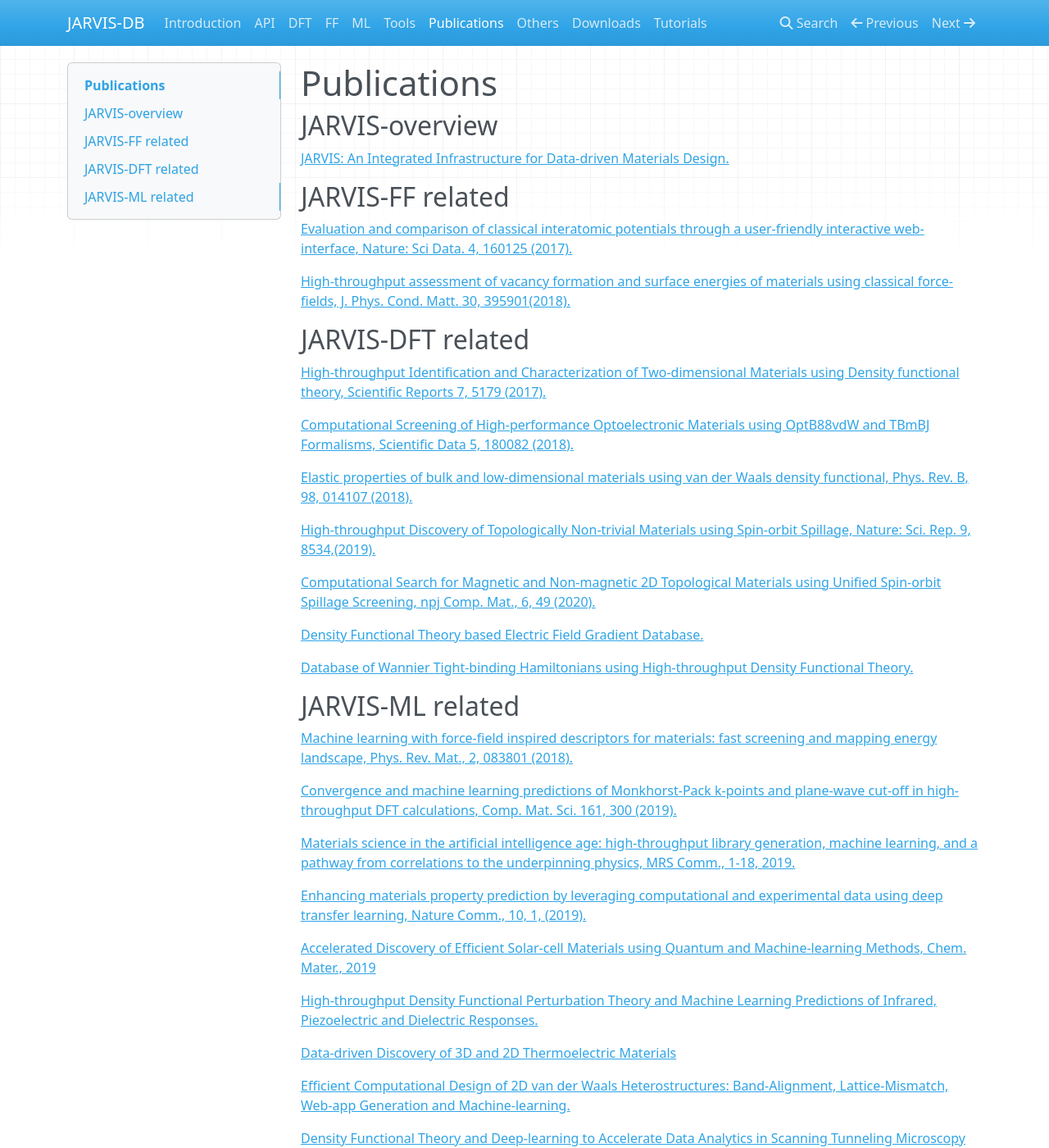
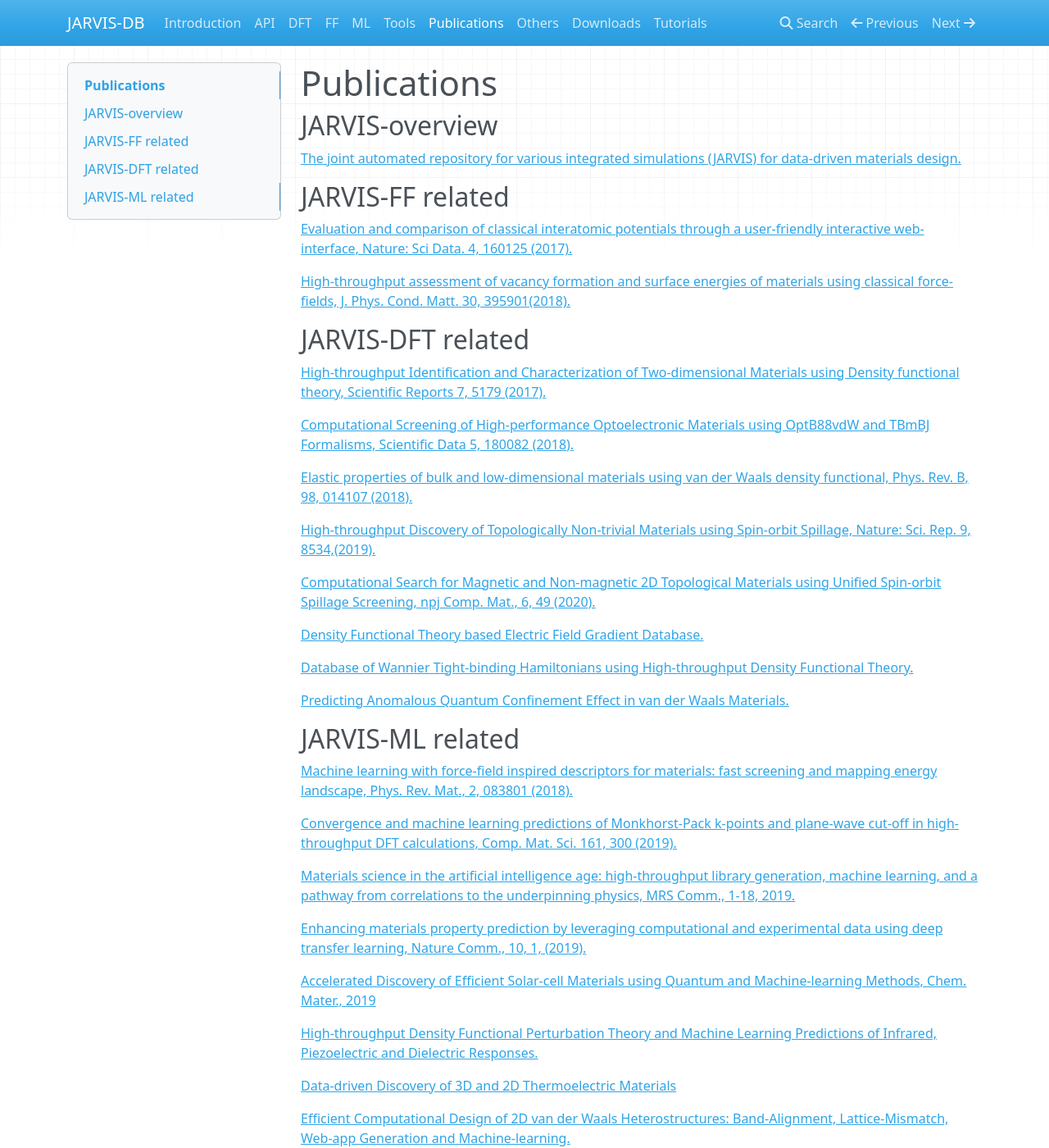
Before and after one commit to JARVIS-Materials-Design/dbdocs, an MkDocs documentation site: the page built from docs/publications.md, in a window 1280 px wide and 1400 px high. Shown: the whole window at 82% size. Built offline with MkDocs 1.6.1, drawn with Linux system fonts in a browser that asks for light colours; nearby versions of some CDN libraries.

Commit message:
Update publications.md

```diff
--- a/docs/publications.md
+++ b/docs/publications.md
@@ -1,7 +1,7 @@
 # Publications
 
 ## JARVIS-overview
-[JARVIS: An Integrated Infrastructure for Data-driven Materials Design.](https://arxiv.org/abs/2007.01831)
+[The joint automated repository for various integrated simulations (JARVIS) for data-driven materials design.](https://www.nature.com/articles/s41524-020-00440-1)
 
 ## JARVIS-FF related
 [Evaluation and comparison of classical interatomic potentials through a user-friendly interactive web-interface, Nature: Sci Data. 4, 160125 (2017).](https://www.nature.com/articles/sdata2016125)
@@ -19,9 +19,11 @@
 
 [Computational Search for Magnetic and Non-magnetic 2D Topological Materials using Unified Spin-orbit Spillage Screening, npj Comp. Mat., 6, 49 (2020).](https://www.nature.com/articles/s41524-020-0319-4)
 
-[Density Functional Theory based Electric Field Gradient Database.](https://arxiv.org/abs/2005.09255)
+[Density Functional Theory based Electric Field Gradient Database.](https://www.nature.com/articles/s41597-020-00707-8)
 
 [Database of Wannier Tight-binding Hamiltonians using High-throughput Density Functional Theory.](https://arxiv.org/abs/2007.01205)
+
+[Predicting Anomalous Quantum Confinement Effect in van der Waals Materials.](https://arxiv.org/abs/2011.10139)
 
 ## JARVIS-ML related
 [Machine learning with force-field inspired descriptors for materials: fast screening and mapping energy landscape, Phys. Rev. Mat., 2, 083801 (2018).](https://journals.aps.org/prmaterials/abstract/10.1103/PhysRevMaterials.2.083801)
```
